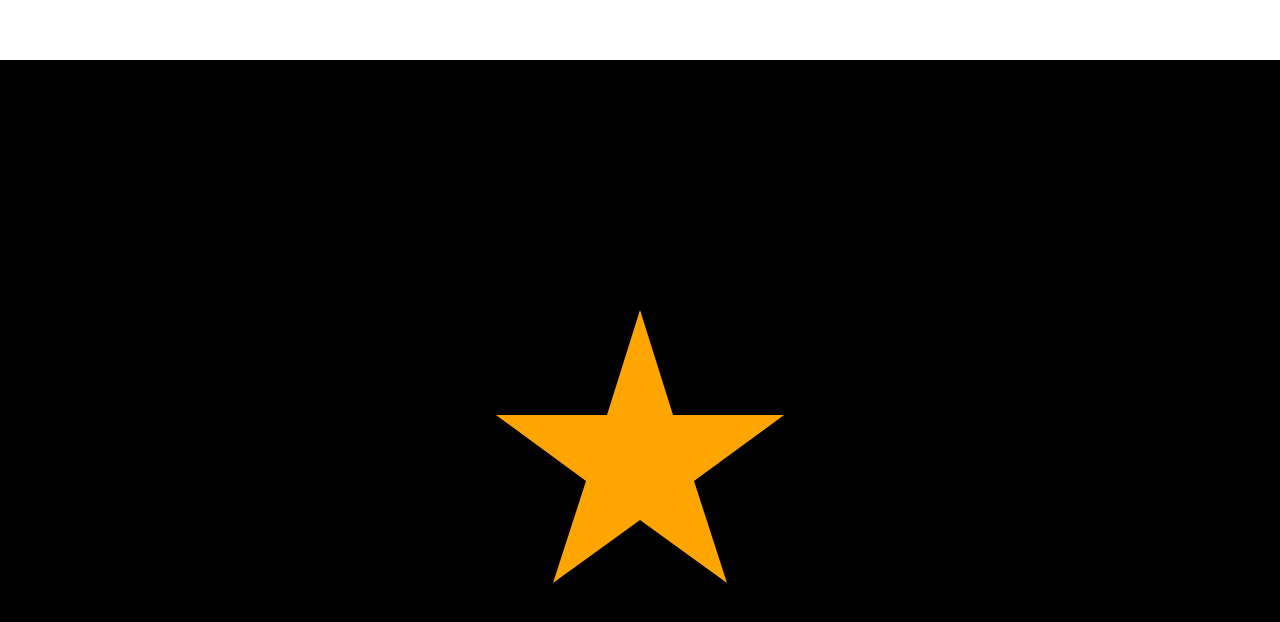
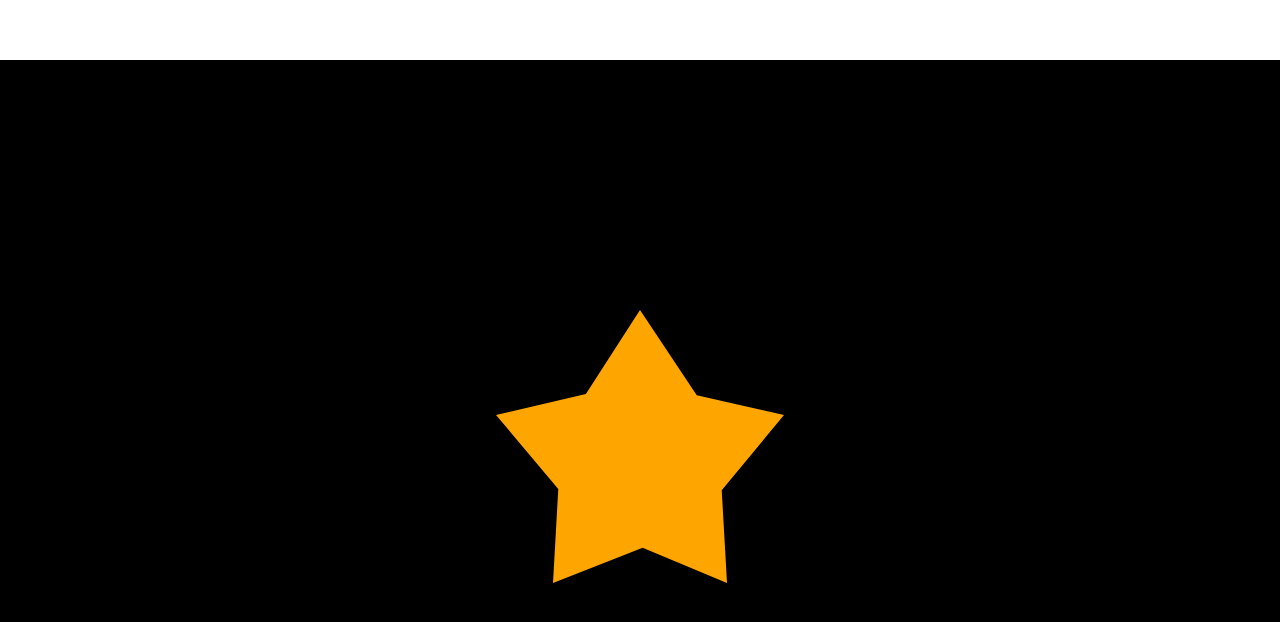
Before and after one commit to yh9035926/slider, a React (Create React App) app: page / in a window 1280 px wide. Shown: the part 740-1362 px from the top of the page. Built offline with nearby package versions, Linux system fonts and the light colour scheme.

Commit message:
css-design

```diff
--- a/src/App.css
+++ b/src/App.css
@@ -207,8 +207,7 @@
     2% 35%,
     39% 35%
   );
-  animation: change 0.1s linear infinite alternate;
-  transition: clip-path 0.5s;
+  animation: change 0.5s linear infinite alternate;
 }
 
 @keyframes change {
@@ -230,6 +229,17 @@
     );
   }
   to {
-    clip-path: polygon(50% 0%, 100% 38%, 82% 100%, 18% 100%, 0% 38%);
+    clip-path: polygon(
+      50% 0%,
+      79% 20%,
+      98% 35%,
+      89% 64%,
+      79% 91%,
+      52% 91%,
+      21% 91%,
+      11% 63%,
+      2% 35%,
+      23% 19%
+    );
   }
 }
```
